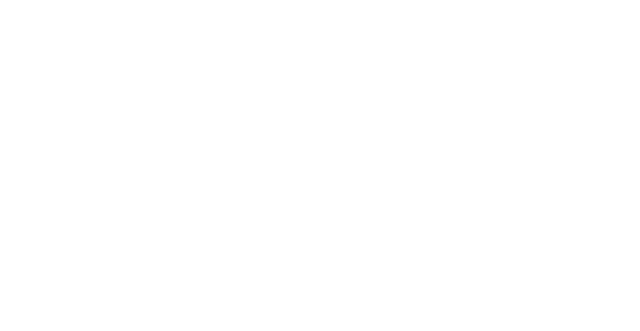
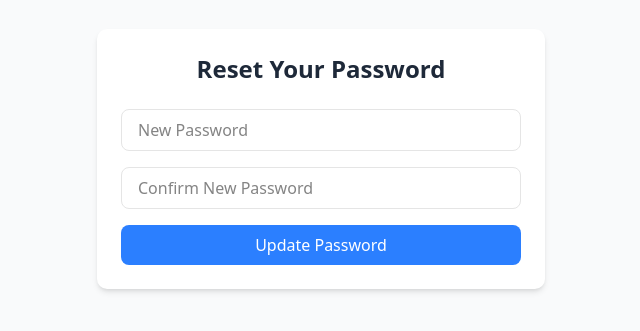
Before and after one commit to Naturalbash/student-attendance, a React (Vite) app: page /auth/reset-password in a window 1280 px wide. Before the commit this address had no page. Shown: the part 241-572 px from the top of the page, without its empty margins (319-959 px from the left). Built offline with nearby package versions, Linux system fonts and the light colour scheme.

Commit message:
feat: add reset password functionality with user feedback and validation

```diff
--- a/App.jsx
+++ b/App.jsx
@@ -11,6 +11,7 @@
 import SignUp from "./src/features/auth/pages/sign-up";
 import ForgotPassword from "./src/features/auth/pages/forgot-password";
 import ConfirmEmail from "./src/features/auth/pages/confirm";
+import ResetPassword from "./src/features/auth/pages/reset-password";
 
 /* Admin */
 import AdminAppLayout from "./src/features/Admin/layouts/layout";
@@ -41,6 +42,7 @@
           <Route path="/auth/sign-up" element={<SignUp />} />
           <Route path="/auth/confirm" element={<ConfirmEmail />} />
           <Route path="/auth/forgot-password" element={<ForgotPassword />} />
+          <Route path="/auth/reset-password" element={<ResetPassword />} />
 
           {/* Admin routes */}
           <Route path="/admin" element={<AdminAppLayout />}>
--- a/index.html
+++ b/index.html
@@ -2,7 +2,7 @@
 <html lang="en">
   <head>
     <meta charset="UTF-8" />
-    <link rel="icon" type="image/svg+xml" href="/vite.svg" />
+    <link rel="icon" type="image/png" href="AttenX.png" sizes="60x60" />
     <link rel="preconnect" href="https://fonts.googleapis.com" />
     <link rel="preconnect" href="https://fonts.gstatic.com" crossorigin />
     <link
--- a/src/features/auth/pages/forgot-password/index.jsx
+++ b/src/features/auth/pages/forgot-password/index.jsx
@@ -3,26 +3,56 @@
 import * as Yup from "yup";
 import { Link } from "react-router-dom";
 import { BadgeCheck } from "lucide-react";
+import supabase from "../../../../utils/supabase";
 
 export default function ForgotPassword() {
   const [loading, setLoading] = useState(false);
   const [sent, setSent] = useState(false);
+  const [error, setError] = useState(null);
 
   const schema = Yup.object().shape({
     email: Yup.string().email("Invalid email").required("Email is required"),
     role: Yup.string().oneOf(["admin", "student"]).required("Select a role"),
   });
 
-  const handleSubmit = (values, { setSubmitting }) => {
+  const handleSubmit = async (values, { setSubmitting }) => {
     setLoading(true);
     setSent(false);
+    setError(null);
 
-    // Replace with real API call when available.
-    setTimeout(() => {
+    try {
+      // Check if profile exists with the given email and role
+      const { data: profile, error: profileError } = await supabase
+        .from("profiles")
+        .select("role")
+        .eq("email", values.email)
+        .eq("role", values.role)
+        .single();
+
+      if (profileError || !profile) {
+        setError("No account found with this email and role.");
+        setLoading(false);
+        setSubmitting(false);
+        return;
+      }
+
+      // Send password reset email
+      const { error: resetError } = await supabase.auth.resetPasswordForEmail(
+        values.email
+      );
+
+      if (resetError) {
+        setError("Failed to send reset email. Please try again.");
+      } else {
+        setSent(true);
+      }
+    } catch (err) {
+      console.error(err);
+      setError("Something went wrong. Please try again.");
+    } finally {
       setLoading(false);
       setSubmitting(false);
-      setSent(true);
-    }, 1000);
+    }
   };
 
   return (
@@ -53,6 +83,12 @@
                   <h3 className="text-lg font-semibold mb-4 text-gray-800">
                     Reset your password
                   </h3>
+
+                  {error && (
+                    <p className="bg-red-100 text-red-600 p-2 rounded text-sm mb-4">
+                      {error}
+                    </p>
+                  )}
 
                   <div className="mb-3">
                     <Field
--- /dev/null
+++ b/src/features/auth/pages/reset-password/index.jsx
@@ -0,0 +1,118 @@
+import { useState, useEffect } from "react";
+import { useNavigate } from "react-router-dom";
+import supabase from "../../../../utils/supabase";
+
+const ResetPassword = () => {
+  const [password, setPassword] = useState("");
+  const [confirmPassword, setConfirmPassword] = useState("");
+  const [loading, setLoading] = useState(false);
+  const [error, setError] = useState(null);
+  const [success, setSuccess] = useState(false);
+  const navigate = useNavigate();
+
+  useEffect(() => {
+    // Check if we have the access_token in URL hash (for password reset)
+    const hashParams = new URLSearchParams(window.location.hash.substring(1));
+    const accessToken = hashParams.get("access_token");
+    const refreshToken = hashParams.get("refresh_token");
+
+    if (accessToken && refreshToken) {
+      // Set the session
+      supabase.auth.setSession({
+        access_token: accessToken,
+        refresh_token: refreshToken,
+      });
+    }
+  }, []);
+
+  const handleSubmit = async (e) => {
+    e.preventDefault();
+    setError(null);
+
+    if (password !== confirmPassword) {
+      setError("Passwords do not match");
+      return;
+    }
+
+    if (password.length < 6) {
+      setError("Password must be at least 6 characters");
+      return;
+    }
+
+    setLoading(true);
+
+    try {
+      const { error } = await supabase.auth.updateUser({ password });
+
+      if (error) {
+        setError("Failed to update password. Please try again.");
+      } else {
+        setSuccess(true);
+        setTimeout(() => {
+          navigate("/auth/sign-in", { replace: true });
+        }, 2000);
+      }
+    } catch (err) {
+      console.error(err);
+      setError("Something went wrong. Please try again.");
+    } finally {
+      setLoading(false);
+    }
+  };
+
+  return (
+    <div className="min-h-screen flex items-center justify-center bg-gray-50 p-4">
+      <div className="w-full max-w-md bg-white rounded-lg shadow-md p-6">
+        {!success ? (
+          <>
+            <h2 className="text-2xl font-bold text-center mb-6 text-gray-800">
+              Reset Your Password
+            </h2>
+            {error && (
+              <p className="bg-red-100 text-red-600 p-2 rounded text-sm mb-4">
+                {error}
+              </p>
+            )}
+            <form onSubmit={handleSubmit} className="flex flex-col gap-4">
+              <input
+                type="password"
+                placeholder="New Password"
+                value={password}
+                onChange={(e) => setPassword(e.target.value)}
+                className="w-full px-4 py-2 border rounded-md"
+                required
+              />
+              <input
+                type="password"
+                placeholder="Confirm New Password"
+                value={confirmPassword}
+                onChange={(e) => setConfirmPassword(e.target.value)}
+                className="w-full px-4 py-2 border rounded-md"
+                required
+              />
+              <button
+                type="submit"
+                disabled={loading}
+                className="w-full bg-blue-500 text-white py-2 rounded-md hover:bg-blue-600 transition-colors font-medium disabled:opacity-60"
+              >
+                {loading ? "Updating..." : "Update Password"}
+              </button>
+            </form>
+          </>
+        ) : (
+          <div className="text-center">
+            <h2 className="text-2xl font-bold mb-4 text-gray-800">
+              Password Updated!
+            </h2>
+            <p className="text-gray-600 mb-4">
+              Your password has been successfully updated. Redirecting to sign
+              in...
+            </p>
+          </div>
+        )}
+      </div>
+    </div>
+  );
+};
+
+export default ResetPassword;
```
Also changed, not shown: public/AttenX.png (added).
